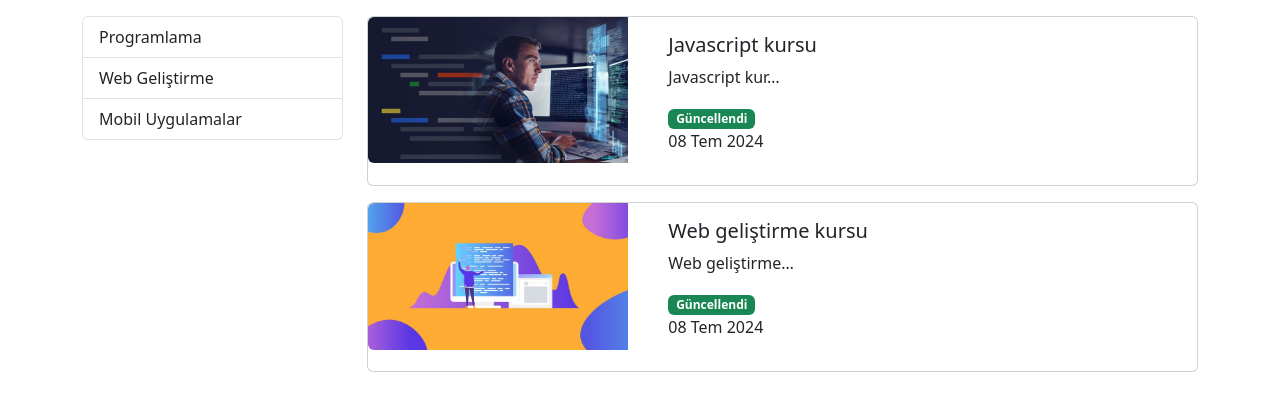
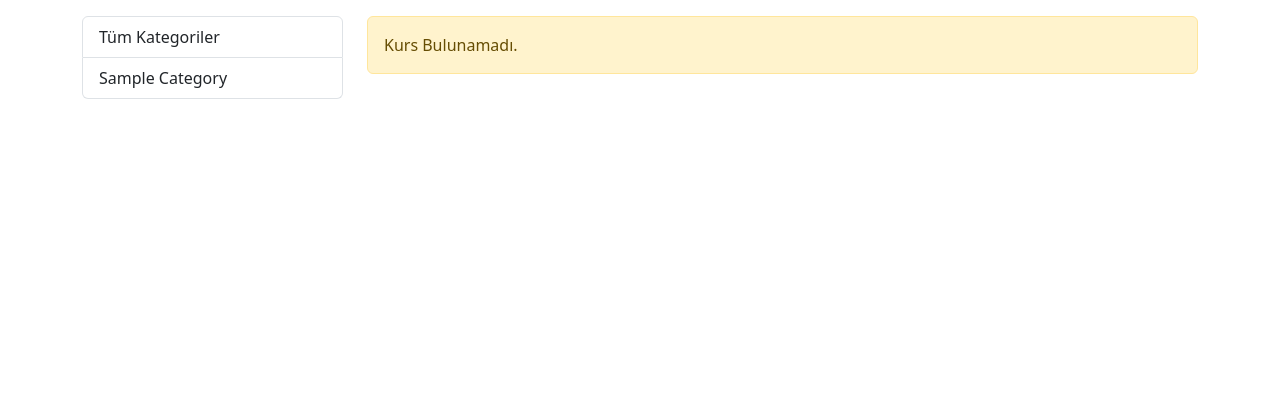
Before and after one commit to feyzadurur/Courseapp-Project-With-Django, a Django app: page /kurslar/ in a window 1280 px wide. Shown: the part 56-467 px from the top of the page. Run offline with Django 4.2, Linux system fonts and the light colour scheme; tables that the repository leaves empty hold one stand-in row (values such as "Sample post"); some libraries are stand-ins or nearby versions.

Commit message:
Backend/Html sorunları çözüldü.

```diff
--- a/courses/models.py
+++ b/courses/models.py
@@ -10,10 +10,6 @@ class Category(models.Model):
     def __str__(self):
         return f"{self.name}"
 
-    def save(self,*args,**kwargs):
-        self.slug=slugify(self.slug)
-        super().save(args,kwargs)
-
 
 class Course(models.Model):
     title=models.CharField(max_length=50,null=True)
@@ -21,13 +17,9 @@ class Course(models.Model):
     imageUrl=models.CharField(max_length=50,blank=True)
     date=models.DateField(auto_now=True)
     isActive=models.BooleanField()
-    slug=models.SlugField(default="",blank=True,editable=False,null=False,unique=True,db_index=True)
+    slug=models.SlugField(default="",blank=True,null=False,unique=True,db_index=True)
 
-    #category=models(Category,default=1,on_delete=models.CASCADE,related_name="kurslar")
     categories=models.ManyToManyField(Category)
-    def save(self,*args,**kwargs):
-        self.slug=slugify(self.title)
-        super().save(args,kwargs)
 
     def __str__(self):
         return f"{self.title} {self.date}"
--- a/courses/templates/courses/index.html
+++ b/courses/templates/courses/index.html
@@ -19,9 +19,16 @@
                 {% include "courses/partials/_categories.html" %}
             </div>
             <div class="col-9">
-                {% for course in courses %}
+                {% if page_obj.object_list|length == 0 %}
+                    <div class="alert alert-warning">Kurs Bulunamadı.</div>
+                {% endif %}
+
+                {% for course in page_obj.object_list %}
                     {% include 'courses/partials/_course.html' %}
                 {% endfor %}
+
+                {% include 'courses/partials/_pagination.html' %}
+
             </div>
         </div>
     </div>
--- a/courses/templates/courses/partials/_categories.html
+++ b/courses/templates/courses/partials/_categories.html
@@ -1,7 +1,9 @@
 <div class="list-group">
+    <a href="/kurslar" class="list-group-item list-group-item-action">Tüm Kategoriler</a>
     {% for category in categories %}
-        <a href="{% url 'courses_by_category' category.slug %}"
-        class="list-group-item list-group-item-action"> {{ category.name|title }}
-        </a>
+        <a href=" {% url 'courses_by_category' category.slug %}"
+        class="list-group-item list-group-item-action {% if seciliKategori == category.slug %}active{% endif %}">
+        {{ category.name|title }}
+    </a>
     {% endfor %}
 </div>
--- a/courses/templates/courses/partials/_course.html
+++ b/courses/templates/courses/partials/_course.html
@@ -1,20 +1,17 @@
 {% load static %}
 <div class="card mb-3">
     <div class="row">
-        <div class="col-4">
+        <div class="col-5">
             <img class="img-fluid rounded-start" src="{% static 'static/courses/img/'|add:course.imageUrl %}" alt="{{ course.title }}">
         </div>
-        <div class="col-8">
+        <div class="col-7">
             <div class="card-body">
-                <h5 class="card-title">{{ course.title }}</h5>
+                <h5 class="card-title">
+                    <a href="{% url "course_details" course.slug %}">
+                        {{ course.title }}
+                    </a>
+                </h5>
                 <p class="card-text">{{ course.description|truncatechars:15 }}</p>
-                <span>
-                    {% if course.isUpdated %}
-                        <span class="badge bg-success">Güncellendi</span>
-                    {% else %}
-                        <span class="badge bg-warning">Güncelleme bekliyor.</span>
-                    {% endif %}
-                </span>
                 <p>{{ course.date|date:'SHORT_DATE_FORMAT'}}</p>
             </div>
         </div>
--- a/courses/urls.py
+++ b/courses/urls.py
@@ -5,11 +5,7 @@ from . import views
 urlpatterns = [
 
     path('',views.index),
-
     path('<slug:slug>',views.details,name="course_details"),
-
-    path('kategori/<int:category_id>',views.getCoursesByCategoryID),
-    path('kategori/str:category_name',views.getCoursesByCategory,name='courses_by_category'),
-
+    path('kategori/<slug:slug>',views.getCoursesByCategory,name='courses_by_category')
 
 ]
--- a/courses/views.py
+++ b/courses/views.py
@@ -1,57 +1,11 @@
-from django.shortcuts import render,redirect
-from django.http import HttpResponse, HttpResponseRedirect,HttpResponseNotFound
-from django.urls import reverse
+from django.shortcuts import get_object_or_404, render
+from django.core.paginator import Paginator
 from datetime import date,datetime
-
-
-data = {
-    "programlama" : "programlama kategorisine ait kurslar",
-    "web-gelistirme" : "web-gelistirme kategorisine ait kurslar",
-    "mobil" : "mobil kategorisine ait kurslar",
-}
-
-
-db= {
-    "courses":[
-        {
-            "title": "Javascript kursu",
-            "description": "Javascript kursu aciklamasi",
-            "imageUrl":"1.jpg",
-            "slug":"javascript-kursu",
-            "date": datetime.now,
-            "isActive":True,
-            "isUpdated" : True
-        },
-        {
-            "title": "Python kursu",
-            "description": "Python kursu aciklamasi",
-            "imageUrl":"2.jpg",
-            "slug":"python-kursu",
-             "date": datetime.now,
-            "isActive":False,
-            "isUpdated" : False
-        },
-        {
-            "title": "Web geliştirme kursu",
-            "description": "Web geliştirme  kursu aciklamasi",
-            "imageUrl":"3.jpg",
-            "slug":"web-gelistirme -kursu",
-             "date": datetime.now,
-            "isActive":True,
-            "isUpdated" : True
-        }
-    ],
-    "categories": [
-        { "id":1 ,"name": "programlama" ,"slug":"programlama"},
-        { "id":2 ,"name": "web geliştirme", "slug":"web-gelistirme" },
-        { "id":3 ,"name": "mobil uygulamalar", "slug":"mobil-uygulamalar" }
-        ]
-}
+from .models import Course,Category
 
 def index(request):
-    kurslar=[course for course in db["courses"] if course["isActive"]==True]
-    kategoriler=db["categories"]
-
+    kurslar=Course.objects.filter(isActive=1)
+    kategoriler=Category.objects.all()
 
     return render(request,'courses/index.html',{
         'categories': kategoriler,
@@ -59,32 +13,28 @@ def index(request):
     })
 
 
-def details(request,kurs_adi):
-    return HttpResponse(f"{kurs_adi} detay sayfasi")
+def details(request,slug):
+    course=get_object_or_404(Course, slug=slug)
+
+    context={
+        'course':course
+    }
+    return render(request, 'courses/details.html',context)
 
 
-def getCoursesByCategory(request,category_name):
-    #kurslar=Course.objects.filter(category__slug=slug,isActive=True)
-    #kategoriler=Category.objects.all()
+def getCoursesByCategory(request,slug):
+    kurslar=Course.objects.filter(categories__slug=slug,isActive=True).order_by("date")
+    kategoriler=Category.objects.all()
 
-    try:
-        category_text=data[category_name]
-        return render(request,'courses/kurslar.html', {
-            'category' :category_name,
-            'category_text':category_text
-        })
-    except:
-        return HttpResponseNotFound("<h1>yanliş kategori seçimi </h1>")
+    paginator=Paginator(kurslar,2)
+    page=request.GET.get('page',1)
+    page_obj=paginator.page(page)
 
+    print(page_obj.paginator.count)
+    print(page_obj.paginator.num_pages)
 
-
-def getCoursesByCategoryID(request,category_id):
-
-    #1-2-3->
-    category_list=list(data.keys())
-    if((category_id)> len(category_list)):
-        return HttpResponseNotFound("yanliş kategori seçimi")
-    category_name= category_list[category_id - 1]
-
-    redirect_url=reverse('courses_by_category',args=[category_name])
-    return redirect(redirect_url)
+    return render(request,'courses/index.html',{
+        'categories': kategoriler,
+        'page_obj': page_obj,
+        'seciliKategori':slug
+    })
```
Also changed, not shown: courses/admin.py (+12 -4 lines), courses/templates/courses/details.html (added, +33 -0 lines), courses/templates/courses/kurslar.html (deleted, +0 -16 lines), courses/templates/courses/partials/_pagination.html (added, +28 -0 lines), courses/migrations/0009_remove_course_categories_course_category.py (added), courses/migrations/0010_alter_course_category_alter_course_slug.py (added), courses/migrations/0011_remove_course_category_course_categories.py (added).
